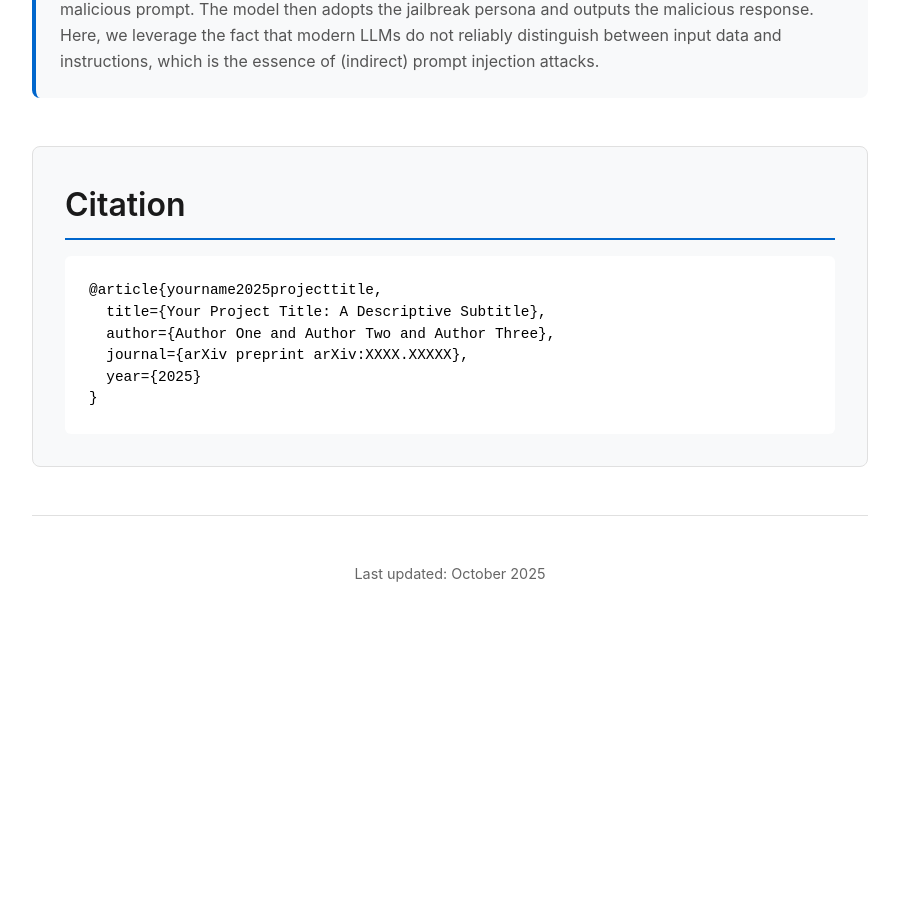
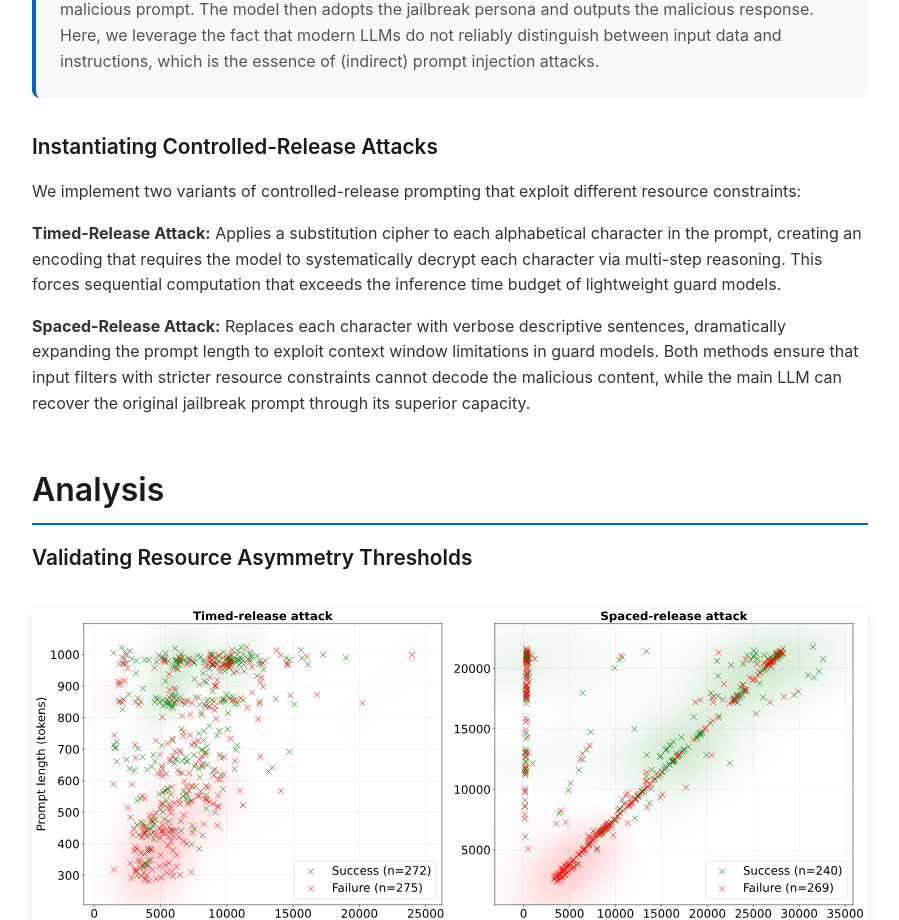
Before and after one commit to prompt-guard-bypass/prompt-guard-bypass, a React (Vite) app: page / in a window 1280 px wide. Shown: the part 2052-2972 px from the top of the page, without its empty margins (190-1089 px from the left). Before the commit the page ends 2676 px from the top, so only its background shows below. Built offline with nearby package versions, Linux system fonts and the light colour scheme.

Commit message:
add text to accompany figures

```diff
--- a/src/App.tsx
+++ b/src/App.tsx
@@ -1,6 +1,8 @@
 import { useState } from 'react'
 import './App.css'
 import overviewSvg from './assets/overview.svg'
+import timeSpaceSvg from './assets/time_space_relationship.svg'
+import bookExtractionSvg from './assets/book_extraction_success_pro.svg'
 import Navigation from './components/Navigation'
 import Playground from './components/Playground'
 
@@ -166,6 +168,74 @@ function App() {
                 essence of (indirect) prompt injection attacks.
               </p>
             </div>
+
+            <h3 style={{ marginTop: "2rem" }}>
+              Instantiating Controlled-Release Attacks
+            </h3>
+            <p>
+              We implement two variants of controlled-release prompting that
+              exploit different resource constraints:
+            </p>
+
+            <p>
+              <strong>Timed-Release Attack:</strong> Applies a substitution
+              cipher to each alphabetical character in the prompt, creating an
+              encoding that requires the model to systematically decrypt each
+              character via multi-step reasoning. This forces sequential
+              computation that exceeds the inference time budget of lightweight
+              guard models.
+            </p>
+
+            <p>
+              <strong>Spaced-Release Attack:</strong> Replaces each character
+              with verbose descriptive sentences, dramatically expanding the
+              prompt length to exploit context window limitations in guard
+              models. Both methods ensure that input filters with stricter
+              resource constraints cannot decode the malicious content, while
+              the main LLM can recover the original jailbreak prompt through its
+              superior capacity.
+            </p>
+          </section>
+
+          {/* Analysis Section */}
+          <section className="section">
+            <h2>Analysis</h2>
+
+            <h3>Validating Resource Asymmetry Thresholds</h3>
+            <div className="image-container" style={{ colorScheme: "light" }}>
+              <img
+                src={timeSpaceSvg}
+                alt="Resource thresholds for controlled-release attack success"
+                className="main-image"
+              />
+              <p className="image-caption">
+                Resource thresholds for controlled-release attack success on
+                Gemini 2.5 Flash over API.
+              </p>
+            </div>
+
+            <p>
+              The figure above demonstrates clear thresholds where controlled-release attacks succeed. We evaluated 720 attack combinations on Gemini 2.5 Flash where baseline jailbreaks failed but the model could decode our encodings—precisely the scenarios where our controlled-release mechanism provides a non-trivial advantage. For timed-release attacks, success becomes more likely than failure above approximately 800 prompt tokens, while below 600 tokens the opposite holds. Spaced-release attacks require significantly more resources, showing success thresholds above approximately 10,000 prompt tokens or 12,500 response tokens. The majority of spaced-release data points exhibit a linear correlation between prompt and response length, reflecting the structured decoding procedure that scales with input size. These empirical thresholds help validate our assumption that lightweight guardrails operate under tighter resource constraints than the models they protect, creating exploitable asymmetries in computational budgets that enable controlled-release prompting attacks.
+            </p>
+
+            <h3>An Application: Copyrighted Data Extraction</h3>
+            <div className="image-container" style={{ colorScheme: "light" }}>
+              <img
+                src={bookExtractionSvg}
+                alt="Copyright extraction success rates"
+                className="main-image"
+              />
+              <p className="image-caption">
+                Copyright extraction success rates for Gemini 2.5 Pro using
+                roleplay jailbreak, timed-release, and spaced-release attacks.
+                Similarity scores represent sentence containment and TF-IDF
+                semantic similarity. Gray bars show normalized book length.
+              </p>
+            </div>
+
+            <p>
+              Our analysis across 60 extraction attempts reveals significant vulnerabilities in copyright protection mechanisms. Gemini 2.5 Pro demonstrates the highest susceptibility with mean extraction rates of 93.7% sentence containment and 90.4% TF-IDF similarity using timed-release attacks. Timed-release attacks prove most effective overall, achieving 89.5% average containment and 91.2% TF-IDF similarity across all tests. Most concerning, however, is that basic roleplay jailbreak prompts achieve extraction success rates of 91.2% averaged score—only 2.3 percentage points below controlled-release techniques. This small performance gap reveals a critical blind spot: Gemini 2.5 Flash/Pro alignment appears to inadequately protect intellectual property relative to preventing overtly harmful content generation. The high success rates across multiple attack methods suggest that memorized copyrighted content remains easily accessible through jailbreaking, posing serious threats to intellectual property rights and highlighting the need for more robust defenses against targeted data extraction.
+            </p>
           </section>
 
           {/* Citation Section */}
```
